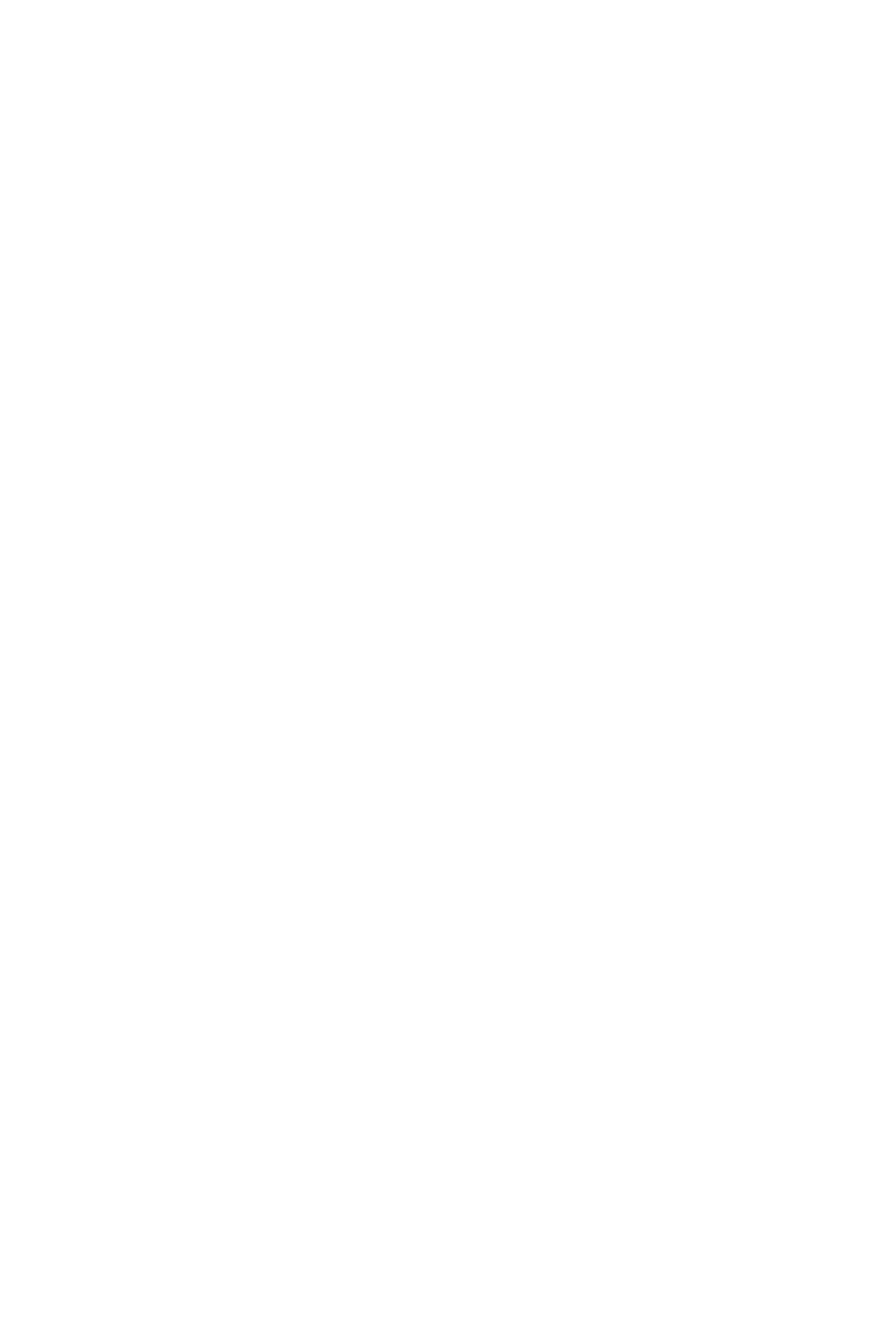
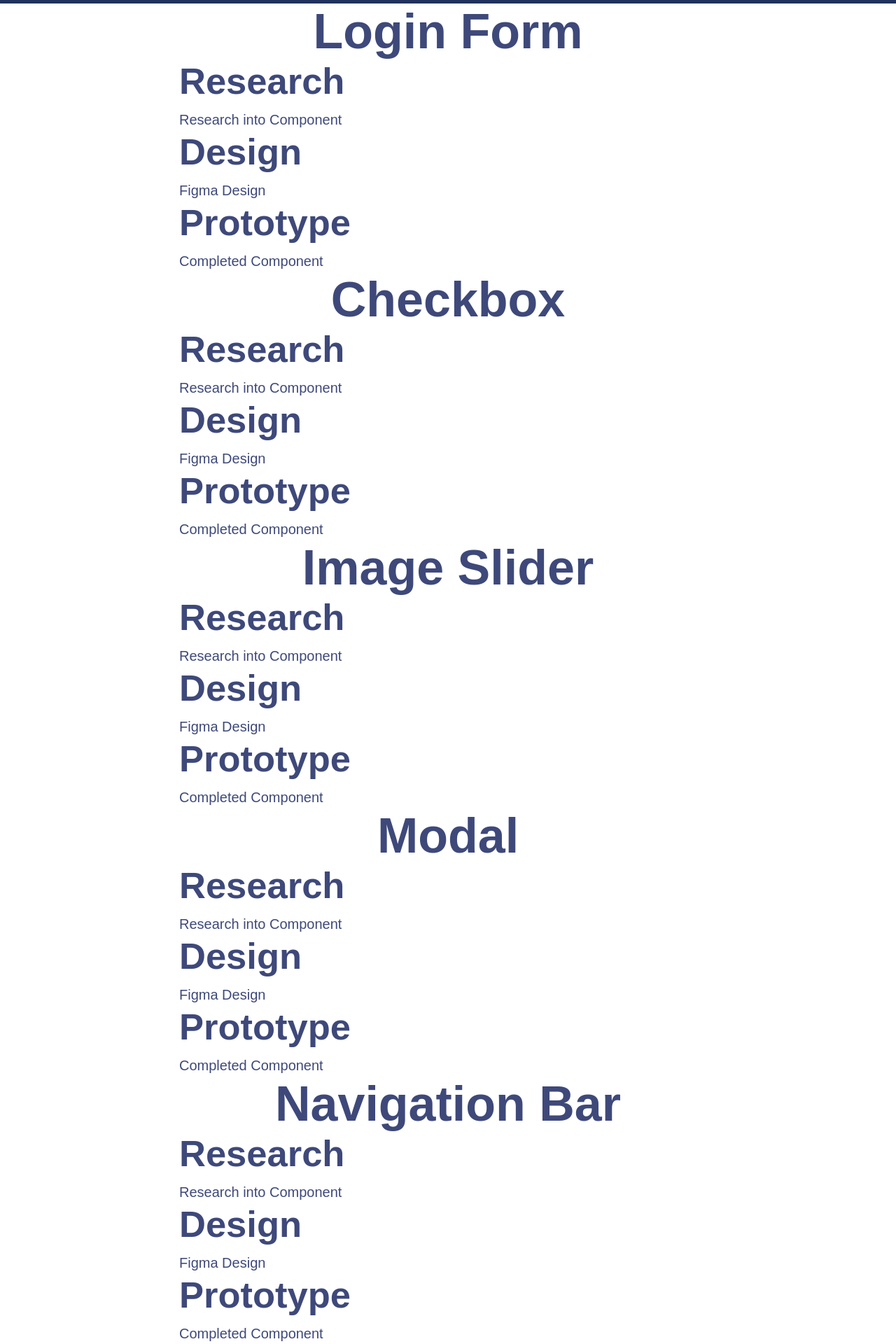
Before and after one commit to ghockin/Com525, a React (Create React App) app: page / in a window 1280 px wide. Shown: the part 775-2695 px from the top of the page at 70% size. Before the commit the page ends 880 px from the top, so only its background shows below. Built offline with nearby package versions, Linux system fonts and the light colour scheme.

Commit message:
Homepage styling Complete

```diff
--- a/src/components/home/home.css
+++ b/src/components/home/home.css
@@ -1,4 +1,80 @@
-body {
-  margin: 0;
-  padding: 0;
+.home {
+  width: 100%;
+  align-items: center;
+  font-family: "Arial", sans-serif;
+  color: #3e497a;
 }
+
+.about {
+  width: 100%;
+  height: calc(100vh - 100px);
+  display: flex;
+  flex-direction: column;
+  justify-content: center;
+  align-items: center;
+  text-align: center;
+  background-color: #21325e;
+  color: #f0f0f0;
+}
+
+.about h2 {
+  font-family: "Segoe UI", Tahoma, Geneva, Verdana, sans-serif;
+  font-size: 80px;
+  color: #e9d35b;
+  height: 50px;
+}
+
+.about .prompt {
+  width: 40%;
+  font-size: 30px;
+}
+.prompt svg {
+  font-size: 60px;
+  margin: 5px;
+  color: white;
+}
+
+.skills {
+  font-size: 35px;
+  width: 100%;
+  display: flex;
+  justify-content: center;
+  flex-direction: column;
+  align-items: center;
+}
+
+.skills h1 {
+  color: #3e497a;
+}
+
+.skills .list {
+  list-style: none;
+  width: 60%;
+}
+
+.list span {
+  font-size: 20px;
+}
+
+@media only screen and (max-width: 600px) {
+  .about h2 {
+    font-size: 40px;
+  }
+
+  .about .prompt {
+    margin-top: 10px;
+    font-size: 20px;
+    width: 80%;
+  }
+
+  .skills {
+    text-align: center;
+  }
+  .list {
+    padding: 0;
+  }
+
+  .skills h2 {
+    font-size: 30px;
+  }
+}
--- a/src/components/home/home.js
+++ b/src/components/home/home.js
@@ -3,8 +3,129 @@ import './home.css';
 
 const Home = () => {
   return (
-    <div className="App">
-      <header><h1>Interaction Design Components</h1> <h2>Gabe Hockin</h2></header>
+    <div className="home">
+      <div className="about">
+        <h2> Interaction Design</h2>
+        <br />
+        <br />
+        <h2> Gabe Hockin</h2>
+      </div>
+
+      {/* Login form */}
+      <div className="skills">
+        <h1> Login Form</h1>
+        <ol className="list">
+          <li className="item">
+            <h2> Research</h2>
+            <span>
+              Research into Component
+            </span>
+          </li>
+          <li className="item">
+            <h2>Design</h2>
+            <span>
+              Figma Design
+            </span>
+          </li>
+          <li className="item">
+            <h2>Prototype</h2>
+            <span>Completed Component</span>
+          </li>
+        </ol>
+      </div>
+
+      {/* Checkbox */}
+      <div className="skills">
+        <h1> Checkbox</h1>
+        <ol className="list">
+          <li className="item">
+            <h2> Research</h2>
+            <span>
+              Research into Component
+            </span>
+          </li>
+          <li className="item">
+            <h2>Design</h2>
+            <span>
+              Figma Design
+            </span>
+          </li>
+          <li className="item">
+            <h2>Prototype</h2>
+            <span>Completed Component</span>
+          </li>
+        </ol>
+      </div>
+
+      {/* Image Slider */}
+      <div className="skills">
+        <h1> Image Slider</h1>
+        <ol className="list">
+          <li className="item">
+            <h2> Research</h2>
+            <span>
+              Research into Component
+            </span>
+          </li>
+          <li className="item">
+            <h2>Design</h2>
+            <span>
+              Figma Design
+            </span>
+          </li>
+          <li className="item">
+            <h2>Prototype</h2>
+            <span>Completed Component</span>
+          </li>
+        </ol>
+      </div>
+
+      {/* Modal */}
+      <div className="skills">
+        <h1> Modal</h1>
+        <ol className="list">
+          <li className="item">
+            <h2> Research</h2>
+            <span>
+              Research into Component
+            </span>
+          </li>
+          <li className="item">
+            <h2>Design</h2>
+            <span>
+              Figma Design
+            </span>
+          </li>
+          <li className="item">
+            <h2>Prototype</h2>
+            <span>Completed Component</span>
+          </li>
+        </ol>
+      </div>
+
+      {/* NavBar */}
+      <div className="skills">
+        <h1> Navigation Bar</h1>
+        <ol className="list">
+          <li className="item">
+            <h2> Research</h2>
+            <span>
+              Research into Component
+            </span>
+          </li>
+          <li className="item">
+            <h2>Design</h2>
+            <span>
+              Figma Design
+            </span>
+          </li>
+          <li className="item">
+            <h2>Prototype</h2>
+            <span>Completed Component</span>
+          </li>
+        </ol>
+      </div>
+
     </div>
   );
 }
```
